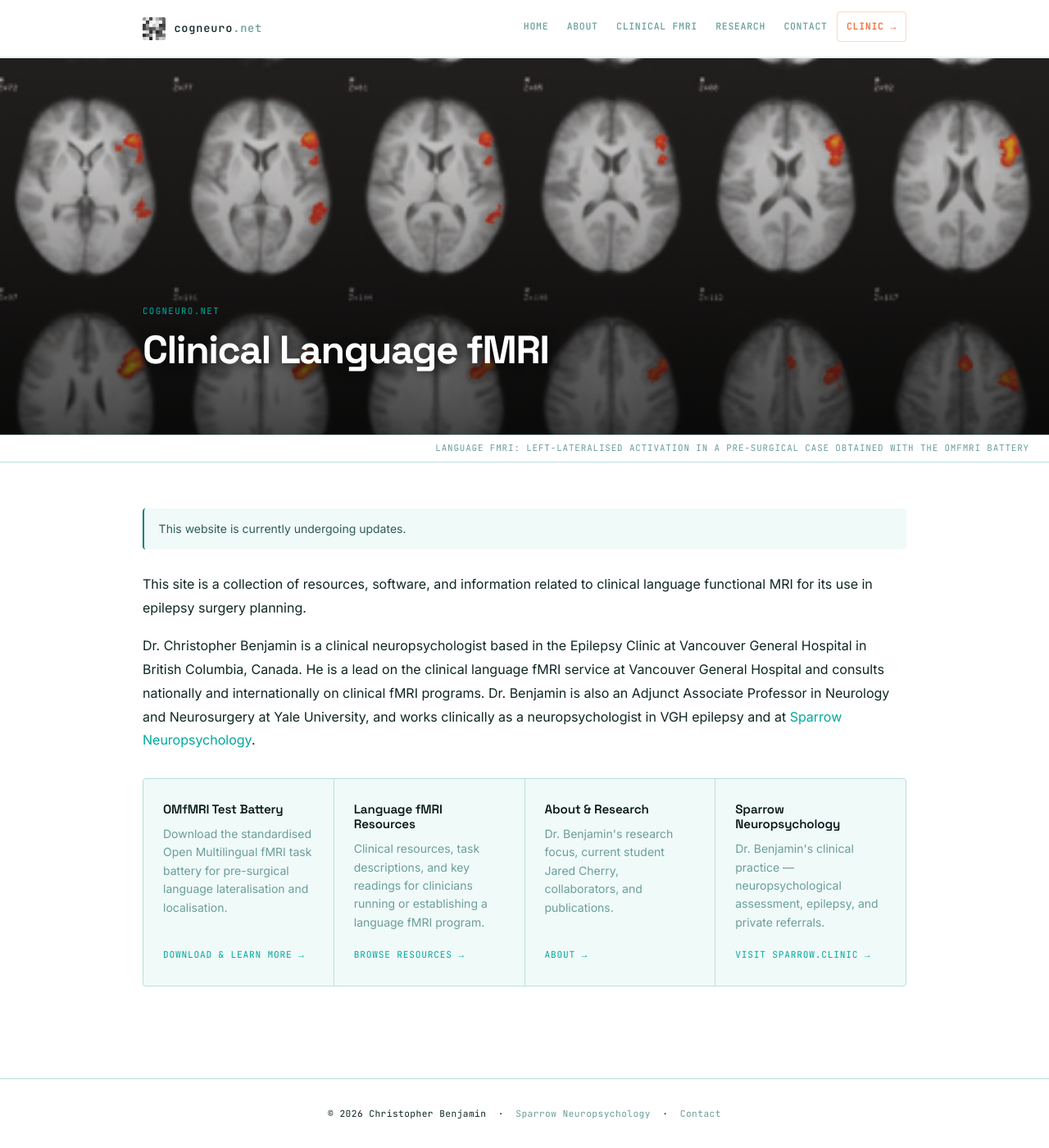
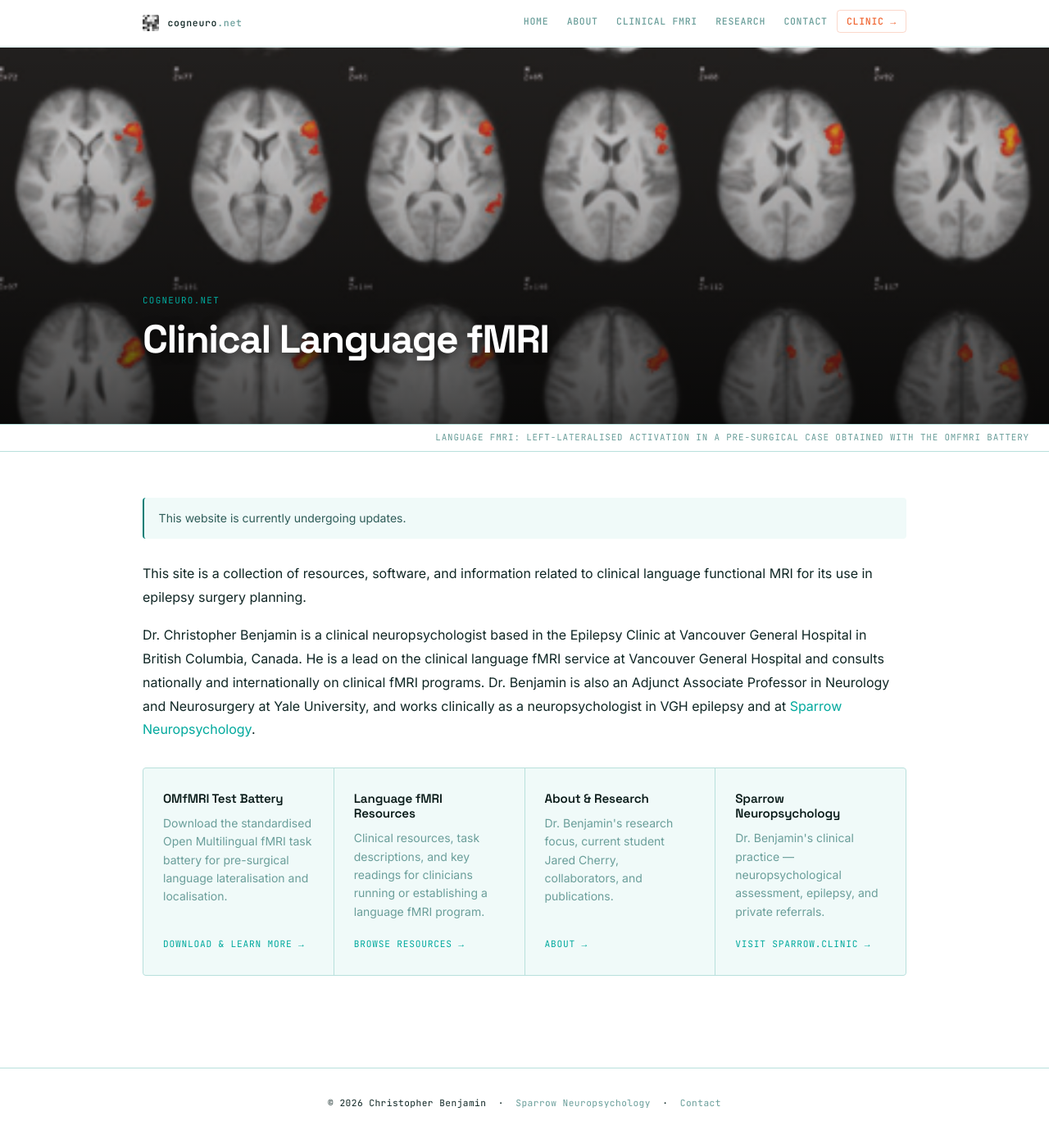
Before and after one commit to cfxb/cogneuro, a Jekyll site: the page built from index.md, in a window 1280 px wide and 1400 px high. Shown: the whole window at 82% size. Built offline with Jekyll 4.4.1, drawn with Linux system fonts in a browser that asks for light colours.

Commit message:
Refine header layout and nav styling
- Fix header-inner to use fixed height for reliable vertical alignment
- Match logo font size and line-height to nav items
- Shrink logo image to better balance with nav text
- Add line-height: 1 to nav items to remove inherited 1.8 body line-height

Co-Authored-By: Claude Sonnet 4.6 <noreply@anthropic.com>

```diff
--- a/assets/css/style.css
+++ b/assets/css/style.css
@@ -119,30 +119,34 @@ header {
   gap: 2rem;
   max-width: var(--max-width);
   margin: 0 auto;
-  padding: 0.85rem 1.5rem;
+  height: 56px;
+  padding: 0 1.5rem;
 }
 
 .logo {
   display: flex;
   align-items: center;
+  align-self: center;
   gap: 0.65rem;
   text-decoration: none;
   color: var(--text);
   font-family: var(--mono);
   font-weight: 500;
-  font-size: 0.85rem;
+  font-size: 0.72rem;
+  line-height: 1;
   letter-spacing: 0.06em;
   flex-shrink: 0;
 }
 .logo:hover { color: var(--heading); text-decoration: none; }
 
 .logo img {
-  width: 28px;
-  height: 28px;
+  width: 20px;
+  height: 20px;
   object-fit: cover;
   border-radius: 2px;
   opacity: 0.85;
   filter: grayscale(20%);
+  display: block;
 }
 
 /* Desktop nav */
@@ -167,6 +171,7 @@ nav {
   font-family: var(--mono);
   font-size: 0.72rem;
   font-weight: 500;
+  line-height: 1;
   letter-spacing: 0.06em;
   text-transform: uppercase;
   color: var(--text-muted);
```
